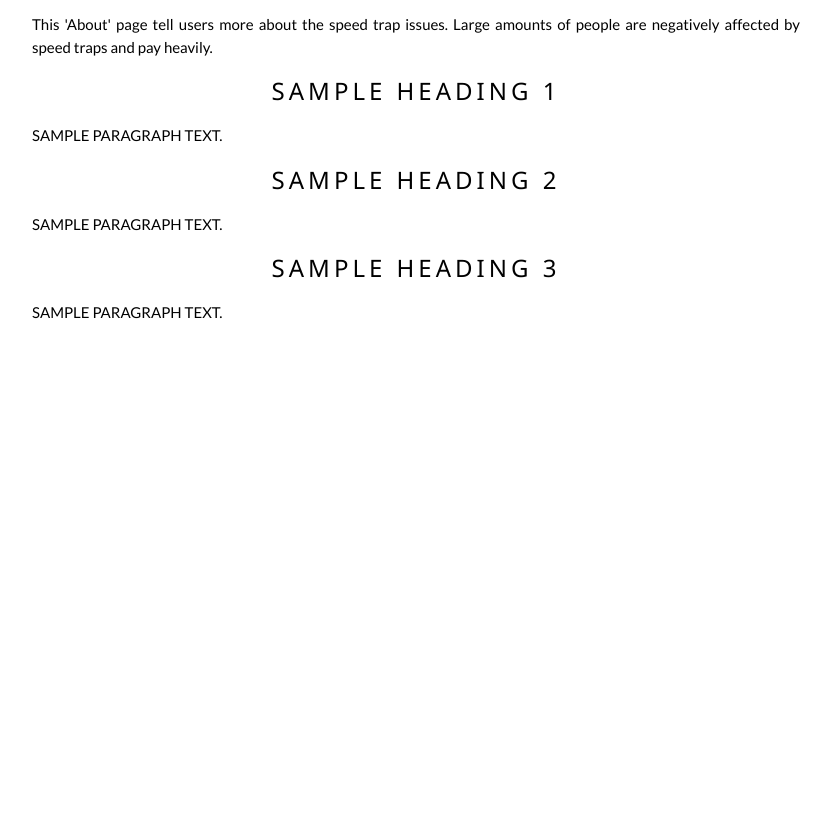
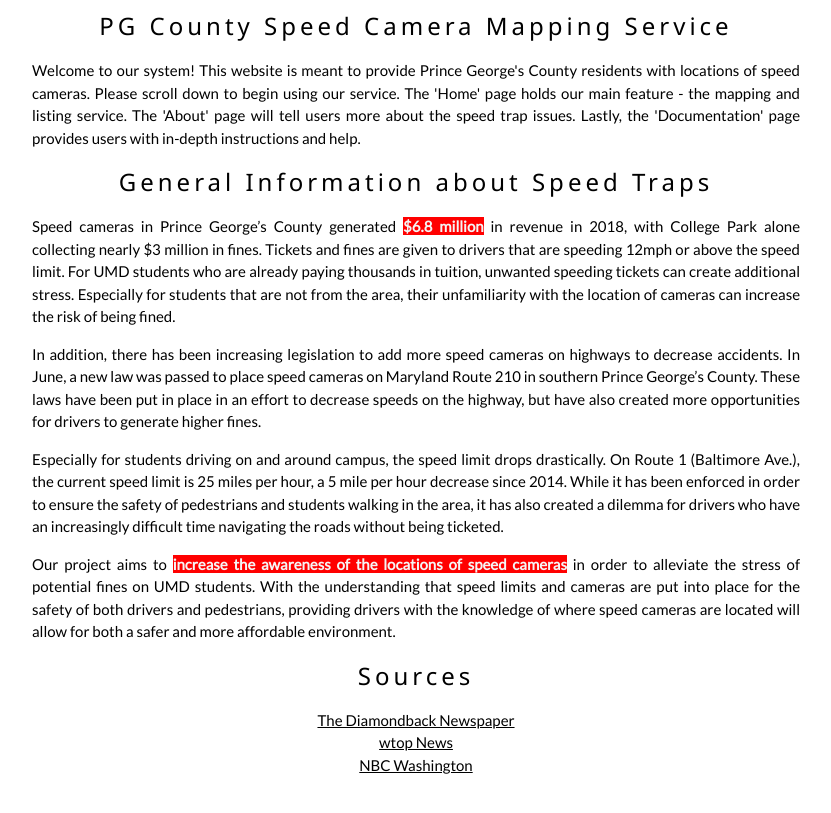
Before and after one commit to tlai10/INST-377-Project, a website: page about.html in a window 1280 px wide. Shown: the part 753-1566 px from the top of the page, without its empty margins (224-1055 px from the left). Before the commit the page ends 1156 px from the top, so only its background shows below. Drawn offline with nearby package versions, Linux system fonts and the light colour scheme.

Commit message:
Added content to the 'About' Page

```diff
--- a/about.html
+++ b/about.html
@@ -51,18 +51,55 @@ body {font-family: "Lato", sans-serif}
     <!-- Borrowed image from geeky-gadgets.com -->
     <img src="https://external-content.duckduckgo.com/iu/?u=http%3A%2F%2Fwww.geeky-gadgets.com%2Fwp-content%2Fuploads%2F2015%2F03%2Fspeed-camera.jpg&f=1&nofb=1" style="width:100%">
 
+  <h3 class="w3-wide">PG County Speed Camera Mapping Service</h3>
+    <p class="w3-justify">Welcome to our system! This website is meant to provide Prince George's County residents with locations of speed cameras. Please scroll down to begin using our service. The 'Home' page holds our main feature - the mapping and listing service. The 'About' page will tell users more about the speed trap issues. Lastly, the 'Documentation' page provides users with in-depth instructions and help.
+    </p>
 
-    <p class="w3-justify">This 'About' page tell users more about the speed trap issues. Large amounts of people are negatively affected by speed traps and pay heavily.</p>
+  <h3 class="w3-wide">General Information about Speed Traps</h3>
+    <p class="w3-justify">
+        Speed cameras in Prince George’s County generated <b><mark>$6.8 million</mark></b> in revenue in 2018, with College Park alone collecting nearly $3 million in fines. Tickets and fines are given to drivers that are speeding 12mph or above the speed limit. For UMD students who are already paying thousands in tuition, unwanted speeding tickets can create additional stress. Especially for students that are not from the area, their unfamiliarity with the location of cameras can increase the risk of being fined.
+    </p>
 
-    <h3 class="w3-wide">SAMPLE HEADING 1</h3>
-        <p class="w3-justify">SAMPLE PARAGRAPH TEXT.</p>
+    <p class="w3-justify">
+        In addition, there has been increasing legislation to add more speed cameras on highways to decrease accidents. In June, a new law was passed to place speed cameras on Maryland Route 210 in southern Prince George’s County. These laws have been put in place in an effort to decrease speeds on the highway, but have also created more opportunities for drivers to generate higher fines.
+    </p>
+
+    <p class="w3-justify">
+        Especially for students driving on and around campus, the speed limit drops drastically. On Route 1 (Baltimore Ave.), the current speed limit is 25 miles per hour, a 5 mile per hour decrease since 2014. While it has been enforced in order to ensure the safety of pedestrians and students walking in the area, it has also created a dilemma for drivers who have an increasingly difficult time navigating the roads without being ticketed.
+    </p>
+
+    <p class="w3-justify">
+        Our project aims to <b><mark>increase the awareness of the locations of speed cameras</mark></b> in order to alleviate the stress of potential fines on UMD students. With the understanding that speed limits and cameras are put into place for the safety of both drivers and pedestrians, providing drivers with the knowledge of where speed cameras are located will allow for both a safer and more affordable environment.
+    </p>
+
+  <h3 class="w3-wide">Sources</h3>
+    <p class="w3-justify">
+      <div text-align="left">
+
+        <ul class="demo">
+          <li>
+            <a href="https://dbknews.com/2019/10/11/umd-college-park-speed-limit-camera-route-1-safety/">
+              The Diamondback Newspaper
+            </a>
+          </li>
+
+          <li>
+            <a href="https://wtop.com/maryland/2019/06/new-law-allows-more-speed-cameras-on-one-md-highway-2/">
+              wtop News
+            </a>
+          </li>
+
+          <a href="https://www.nbcwashington.com/news/local/Montgomery-Co-Speed-Cameras-Are-Maryland-Most-Lucrative-509947011.html">
+            NBC Washington
+          </a>
+        </ul>
+
+      </div>
 
 
-    <h3 class="w3-wide">SAMPLE HEADING 2</h3>
-        <p class="w3-justify">SAMPLE PARAGRAPH TEXT.</p>
+    </p>
 
-    <h3 class="w3-wide">SAMPLE HEADING 3</h3>
-        <p class="w3-justify">SAMPLE PARAGRAPH TEXT.</p>
+
 
 
 <script>
--- a/styles.css
+++ b/styles.css
@@ -56,3 +56,16 @@
   height: 400px;  /* The height is 400 pixels */
   width: 100%;  /* The width is the width of the web page */
 }
+
+/* Highlighter settings */
+mark {
+  background-color: red;
+  color: whitesmoke;
+}
+
+/* UL */
+ul.demo {
+  list-style-type: none;
+  margin: 0;
+  padding: 0;
+}
```
